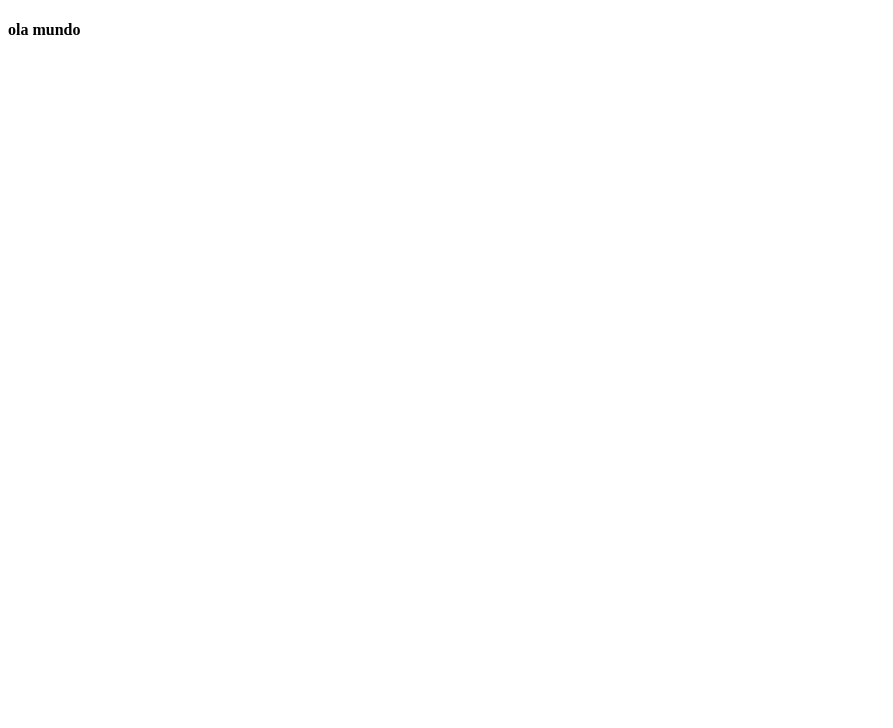
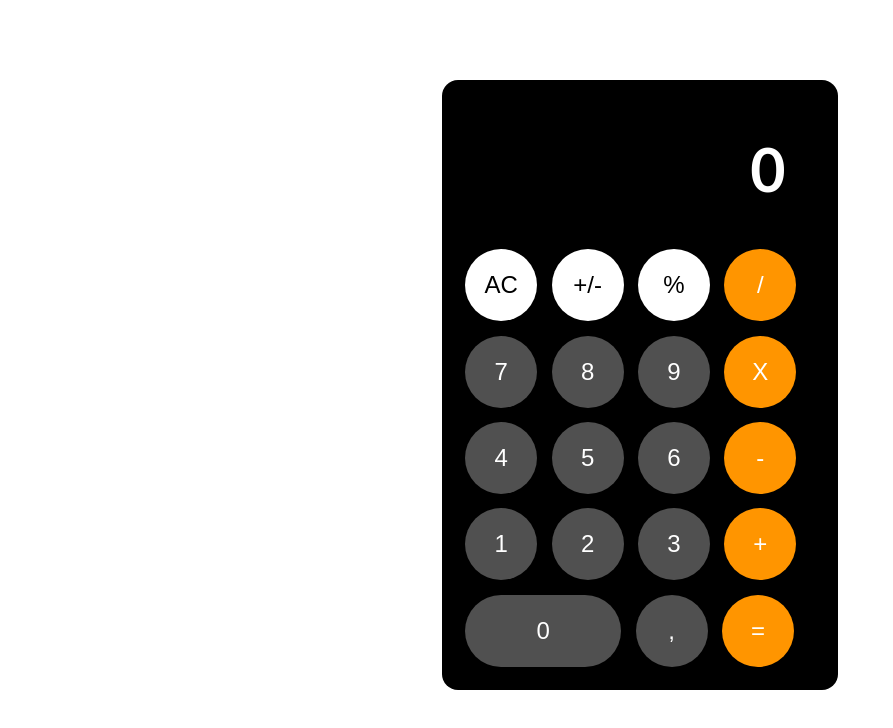
Before and after one commit to moisesgui/calculator, a React (Create React App) app: page / in a window 1280 px wide. Shown: the top 728 px of the page, without its empty margins (0-893 px from the left). Built offline with nearby package versions, Linux system fonts and the light colour scheme.

Commit message:
Generate calculator on appjs

```diff
--- a/src/App.js
+++ b/src/App.js
@@ -1,9 +1,10 @@
 import "./App.scss";
+import { Calculator } from "./shared/components/Calculator/Calculator";
 
 const App = () => {
   return (
     <div className="container">
-      <h4>ola mundo</h4>
+      <Calculator />
     </div>
   );
 };
```
